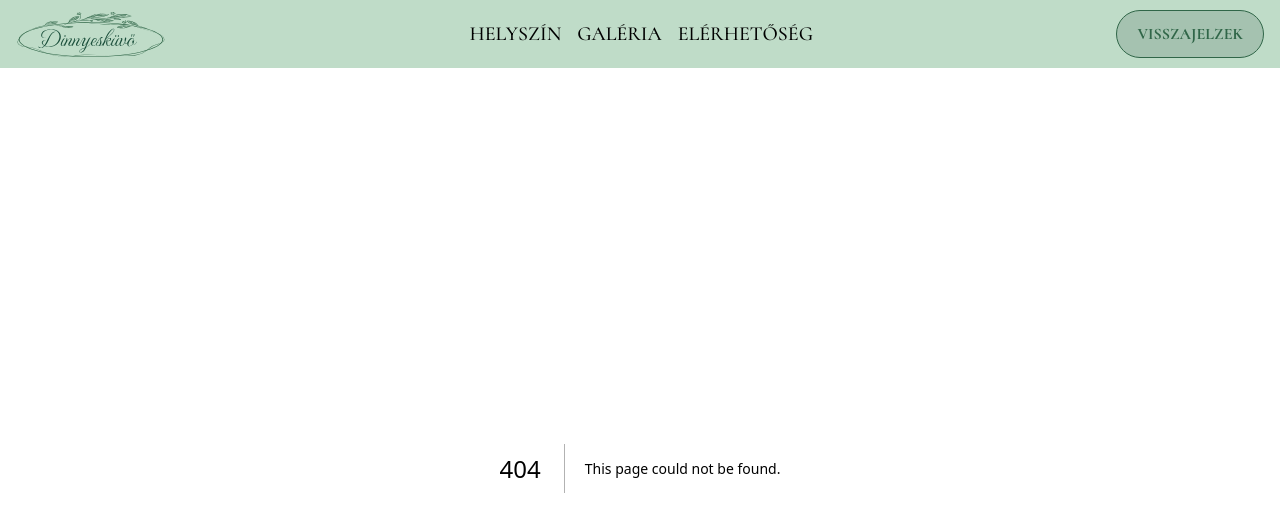
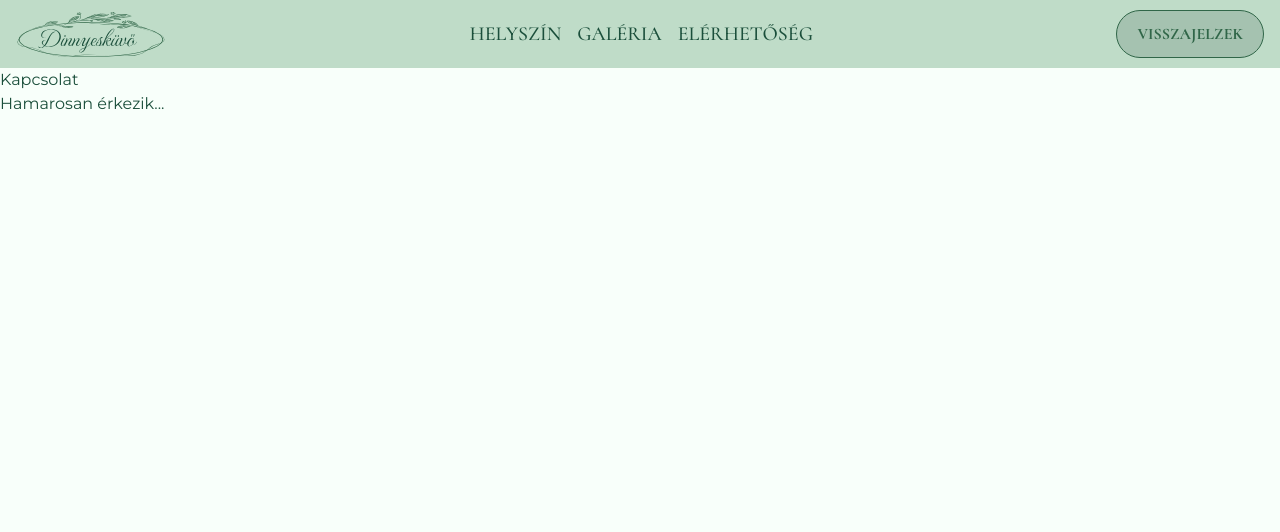
Before and after one commit to torokt21/wedding-website, a Next.js app: page /contact in a window 1280 px wide. Before the commit this address had no page. Shown: the top 532 px of the page. Built offline with nearby package versions, Linux system fonts and the light colour scheme; what tailwindcss-animated would draw is missing.

Commit message:
Create subpages

```diff
--- /dev/null
+++ b/src/app/contact/page.tsx
@@ -0,0 +1,8 @@
+export default function ContactPage() {
+	return (
+		<div>
+			<h1>Kapcsolat</h1>
+			<p>Hamarosan érkezik...</p>
+		</div>
+	);
+}
--- /dev/null
+++ b/src/app/gallery/page.tsx
@@ -0,0 +1,8 @@
+export default function VenuePage() {
+	return (
+		<div>
+			<h1>Galéria</h1>
+			<p>Hamarosan érkezik...</p>
+		</div>
+	);
+}
--- a/src/app/page.tsx
+++ b/src/app/page.tsx
@@ -24,7 +24,11 @@ export default function Home() {
 				<HomepageSection
 					imageSide="right"
 					subheaderText="Tudnivalók"
-					title="Mikor? Hova? Meddig?"
+					title={
+						<>
+							Mikor? Hova? Meddig?<span className="text-sm">Mennyit?</span>
+						</>
+					}
 					mainImageSrc="/img/home/information-1.jpg"
 					secondaryImageSrc="/img/home/information-2.jpg">
 					<p className="text-lg">
--- /dev/null
+++ b/src/app/rsvp/page.tsx
@@ -0,0 +1,7 @@
+export default function RsvpPage() {
+	return (
+		<div>
+			<h1>RSVP</h1>
+		</div>
+	);
+}
--- a/src/app/ui/navbar.tsx
+++ b/src/app/ui/navbar.tsx
@@ -23,7 +23,7 @@ export default function Navbar() {
 							</Link>
 						</li>
 						<li>
-							<Link href="/about" className="hover:text-gray-400">
+							<Link href="/gallery" className="hover:text-gray-400">
 								Galéria
 							</Link>
 						</li>
--- /dev/null
+++ b/src/app/venue/page.tsx
@@ -0,0 +1,7 @@
+export default function VenuePage() {
+	return (
+		<div>
+			<h1>Helyszín</h1>
+		</div>
+	);
+}
```
